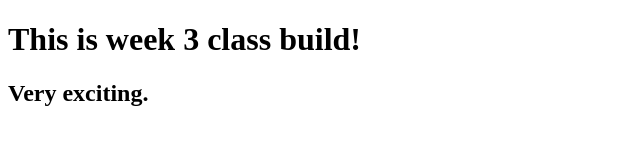
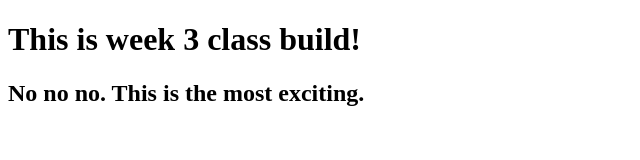
Before and after one commit to lulopera/Week-3-Class-Build, a plain HTML site: page index.html in a window 1280 px wide. Shown: the whole page, without its empty margins (0-640 px from the left). Drawn offline with Linux system fonts and the light colour scheme.

Commit message:
Updating index copy

```diff
--- a/index.html
+++ b/index.html
@@ -5,7 +5,7 @@
 </head>
 <body>
 	<h1>This is week 3 class build!</h1>
-	<h2>Very exciting.</h2>
+	<h2>No no no. This is the most exciting.</h2>
 
 </body>
 </html>
```
